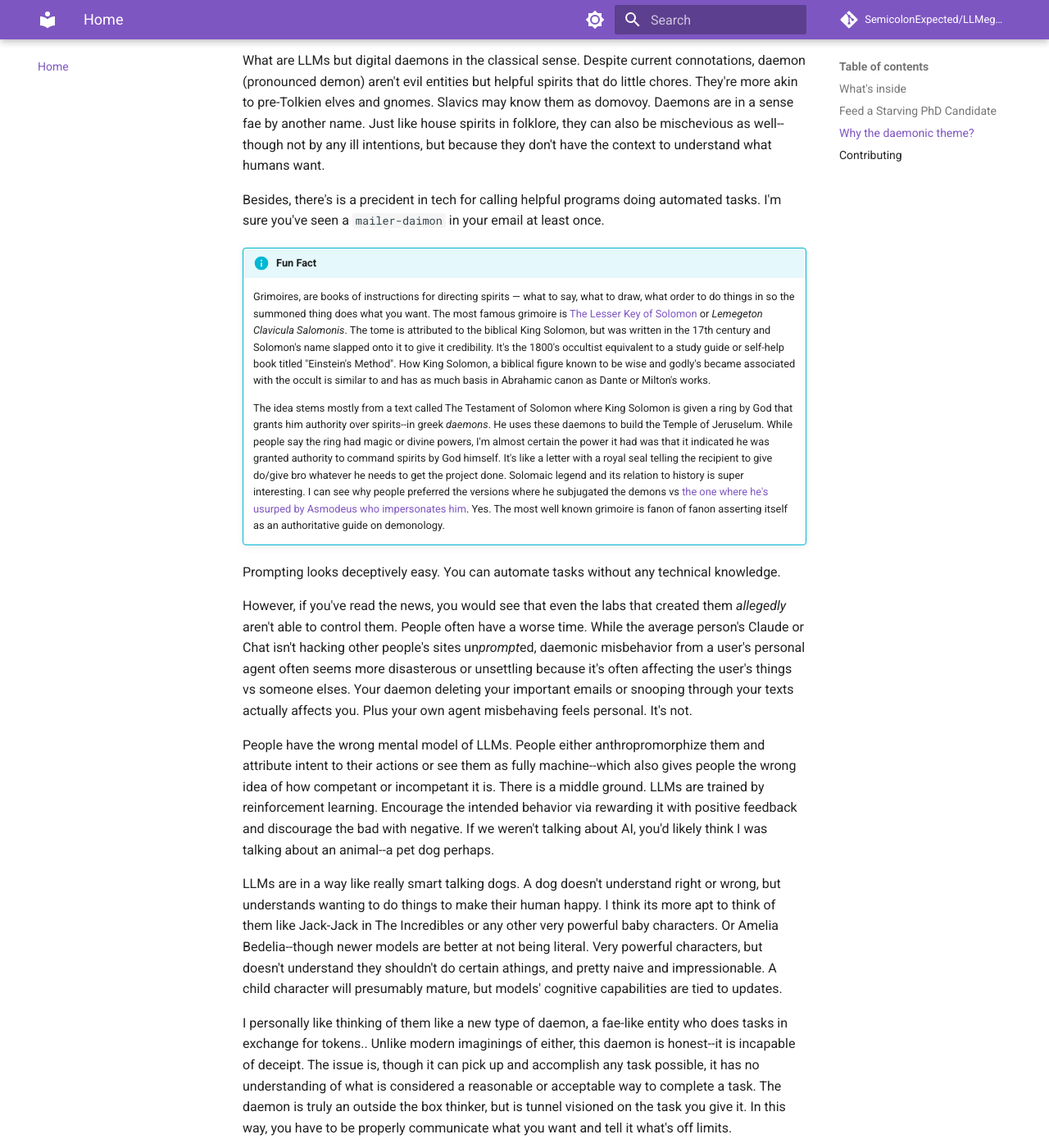
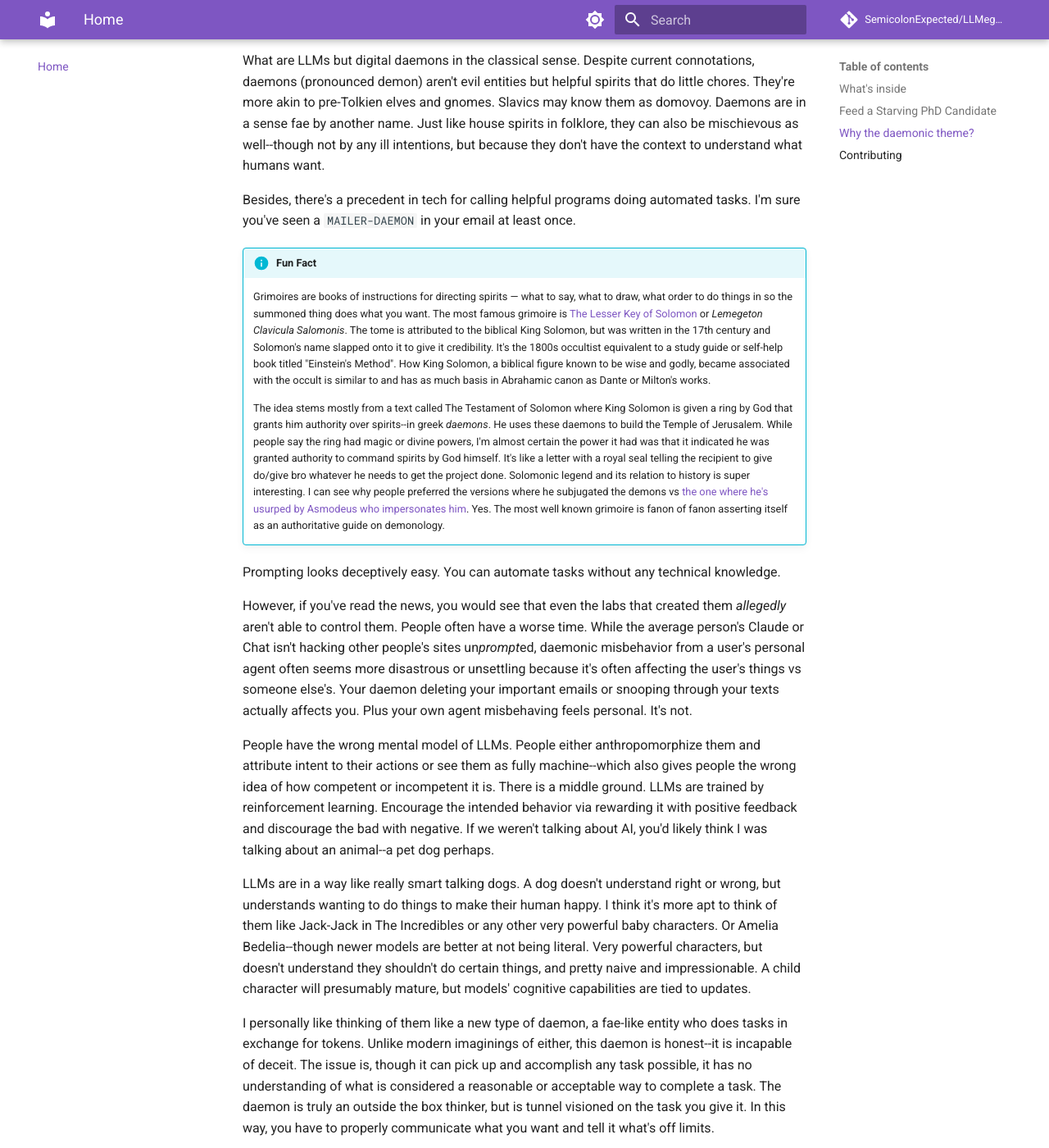
Before and after one commit to SemicolonExpected/LLMegeton, an MkDocs documentation site: the page built from docs/index.md, in a window 1280 px wide and 1400 px high, scrolled down 1210 px. Shown: the whole window at 82% size. Built offline with MkDocs 1.6.1 and Material for MkDocs 9.7.7, drawn with Linux system fonts in a browser that asks for light colours; comment, search, counter and statistics services are not loaded; some of the changed text lies outside the part shown.

```diff
--- a/docs/index.md
+++ b/docs/index.md
@@ -36,60 +36,60 @@
 
 ## Why the daemonic theme?
 
-What are LLMs but digital daemons in the classical sense. Despite current connotations, daemon (pronounced demon) aren't evil entities but helpful spirits that do little chores.
+What are LLMs but digital daemons in the classical sense. Despite current connotations, daemons (pronounced demon) aren't evil entities but helpful spirits that do little chores.
 They're more akin to pre-Tolkien elves and gnomes. Slavics may know them as domovoy. Daemons are in a sense fae by another name.
-Just like house spirits in folklore, they can also be mischevious as well--though not by any ill intentions, but because they don't have the context to understand what humans want.
+Just like house spirits in folklore, they can also be mischievous as well--though not by any ill intentions, but because they don't have the context to understand what humans want.
 
-Besides, there's is a precident in tech for calling helpful programs doing automated tasks. I'm sure you've seen a `mailer-daimon` in your email at least once.
+Besides, there's a precedent in tech for calling helpful programs doing automated tasks. I'm sure you've seen a `MAILER-DAEMON` in your email at least once.
 
 !!! info "Fun Fact"
-    Grimoires, are books of instructions for directing spirits — what to say, what to draw, what order to do things in so the summoned thing does what you want.
+    Grimoires are books of instructions for directing spirits — what to say, what to draw, what order to do things in so the summoned thing does what you want.
     The most famous grimoire is [The Lesser Key of Solomon](https://en.wikipedia.org/wiki/The_Lesser_Key_of_Solomon) or *Lemegeton Clavicula Salomonis*.
     The tome is attributed to the biblical King Solomon, but was written in the 17th century and Solomon's name slapped onto it to give it credibility.
-    It's the 1800's occultist equivalent to a study guide or self-help book titled "Einstein's Method".
-    How King Solomon, a biblical figure known to be wise and godly's became associated with the occult is similar to and has as much basis in Abrahamic canon as Dante or Milton's works.
+    It's the 1800s occultist equivalent to a study guide or self-help book titled "Einstein's Method".
+    How King Solomon, a biblical figure known to be wise and godly, became associated with the occult is similar to and has as much basis in Abrahamic canon as Dante or Milton's works.
 
     The idea stems mostly from a text called The Testament of Solomon where King Solomon is given a ring by God that grants him authority over spirits--in greek *daemons*.
-    He uses these daemons to build the Temple of Jeruselum. While people say the ring had magic or divine powers, I'm almost certain the power it had was that it indicated he was granted authority to command spirits by God himself.
+    He uses these daemons to build the Temple of Jerusalem. While people say the ring had magic or divine powers, I'm almost certain the power it had was that it indicated he was granted authority to command spirits by God himself.
     It's like a letter with a royal seal telling the recipient to give do/give bro whatever he needs to get the project done.
-    Solomaic legend and its relation to history is super interesting.
+    Solomonic legend and its relation to history is super interesting.
     I can see why people preferred the versions where he subjugated the demons vs [the one where he's usurped by Asmodeus who impersonates him](https://www.jstor.org/stable/jewiquarrevi.106.4.577?seq=2).
     Yes. The most well known grimoire is fanon of fanon asserting itself as an authoritative guide on demonology.
 
 Prompting looks deceptively easy. You can automate tasks without any technical knowledge.
 
 However, if you've read the news, you would see that even the labs that created them *allegedly* aren't able to control them. People often have a worse time.
-While the average person's Claude or Chat isn't hacking other people's sites un*prompt*ed, daemonic misbehavior from a user's personal agent often seems more disasterous or unsettling because it's often affecting the user's things vs someone elses.
+While the average person's Claude or Chat isn't hacking other people's sites un*prompt*ed, daemonic misbehavior from a user's personal agent often seems more disastrous or unsettling because it's often affecting the user's things vs someone else's.
 Your daemon deleting your important emails or snooping through your texts actually affects you. Plus your own agent misbehaving feels personal.
 It's not.
 
 People have the wrong mental model of LLMs.
-People either anthropromorphize them and attribute intent to their actions or see them as fully machine--which also gives people the wrong idea of how competant or incompetant it is.
+People either anthropomorphize them and attribute intent to their actions or see them as fully machine--which also gives people the wrong idea of how competent or incompetent it is.
 There is a middle ground. LLMs are trained by reinforcement learning. Encourage the intended behavior via rewarding it with positive feedback and discourage the bad with negative.
 If we weren't talking about AI, you'd likely think I was talking about an animal--a pet dog perhaps.
 
 LLMs are in a way like really smart talking dogs. A dog doesn't understand right or wrong, but understands wanting to do things to make their human happy.
-I think its more apt to think of them like Jack-Jack in The Incredibles or any other very powerful baby characters.
+I think it's more apt to think of them like Jack-Jack in The Incredibles or any other very powerful baby characters.
 Or Amelia Bedelia--though newer models are better at not being literal.
-Very powerful characters, but doesn't understand they shouldn't do certain athings, and pretty naive and impressionable.
+Very powerful characters, but doesn't understand they shouldn't do certain things, and pretty naive and impressionable.
 A child character will presumably mature, but models' cognitive capabilities are tied to updates.
 
-I personally like thinking of them like a new type of daemon, a fae-like entity who does tasks in exchange for tokens..
-Unlike modern imaginings of either, this daemon is honest--it is incapable of deceipt.
+I personally like thinking of them like a new type of daemon, a fae-like entity who does tasks in exchange for tokens.
+Unlike modern imaginings of either, this daemon is honest--it is incapable of deceit.
 The issue is, though it can pick up and accomplish any task possible, it has no understanding of what is considered a reasonable or acceptable way to complete a task.
 The daemon is truly an outside the box thinker, but is tunnel visioned on the task you give it.
-In this way, you have to be properly communicate what you want and tell it what's off limits.
+In this way, you have to properly communicate what you want and tell it what's off limits.
 
 
 **Prompting thus, requires good communication skills AND being able to consider whether a goal could lead to unwanted behavior.**
 
 !!! tip "Fun Fact"
     Skills used in prompting are transferable! Communicating ideas and needs well is useful for both the professional and interpersonal context.
-    Considering how seemingly simple instructions can be misinterpretted by someone who doesn't understand the reason behind the instruction is very important when thinking about policy.
+    Considering how seemingly simple instructions can be misinterpreted by someone who doesn't understand the reason behind the instruction is very important when thinking about policy.
 
 
 ## Contributing
 
 Want to help by adding knowledge? Open a PR — the grimoire grows by accumulation.
 
-Note this guide is targetted to those who aren't engineers, in software, or might not have foundational information on ML/AI. Please try to ELI5.
+Note this guide is targeted to those who aren't engineers, in software, or might not have foundational information on ML/AI. Please try to ELI5.
```
Also changed, not shown: docs/skills/index.md (+4 -4 lines).
